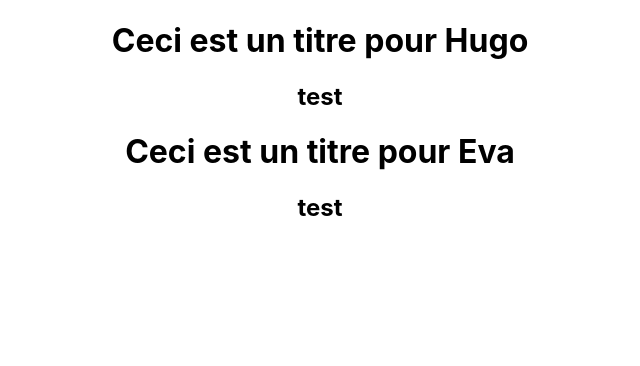
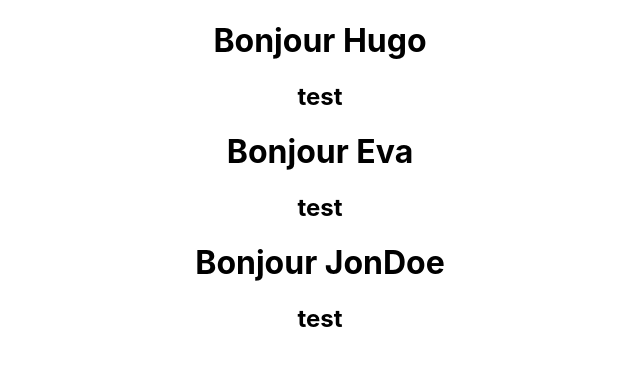
Before and after one commit to MGuillaumeF/appcontacts-react, a React (Create React App) app: page / in a window 1280 px wide. Shown: the top 366 px of the page, without its empty margins (320-960 px from the left). Built offline with nearby package versions, Linux system fonts and the light colour scheme.

Commit message:
Add state usage for title component

```diff
--- a/public/index.html
+++ b/public/index.html
@@ -1,5 +1,5 @@
 <!DOCTYPE html>
-<html lang="en">
+<html lang="fr">
   <head>
     <meta charset="utf-8" />
     <link rel="icon" href="%PUBLIC_URL%/favicon.ico" />
--- a/src/App.tsx
+++ b/src/App.tsx
@@ -1,12 +1,15 @@
-import React from 'react';
+import React, {useState} from 'react';
 import './App.css';
 import Title from './components/title/Title';
 
 function App() {
+  const applicationStateName1 : any = useState('Hugo');
+  const applicationStateName2 : any = useState('Eva');
   return (
     <div className="App">
-      <Title nom='Hugo'>test</Title>
-      <Title nom='Eva'>test</Title>
+      <Title nom={applicationStateName1[0]}>test</Title>
+      <Title nom={applicationStateName2[0]}>test</Title>
+      <Title>test</Title>
     </div>
   );
 }
--- a/src/components/title/Title.tsx
+++ b/src/components/title/Title.tsx
@@ -1,14 +1,12 @@
-import React, { FunctionComponent } from 'react';
-
+import React from 'react';
 type TitleProps = {
-    nom : string
+    nom? : string
 }
 
-const Title:FunctionComponent<TitleProps> = ({nom, children}) => <div>
-<h1>Ceci est un titre pour {nom}</h1>
-<h2>{children}</h2>
+const Title = (props : any) => <div>
+<h1>Bonjour {props.nom !== undefined ? props.nom : 'JonDoe'}</h1>
+<h2>{props.children}</h2>
 
 </div>
 
-
 export default Title;
```
